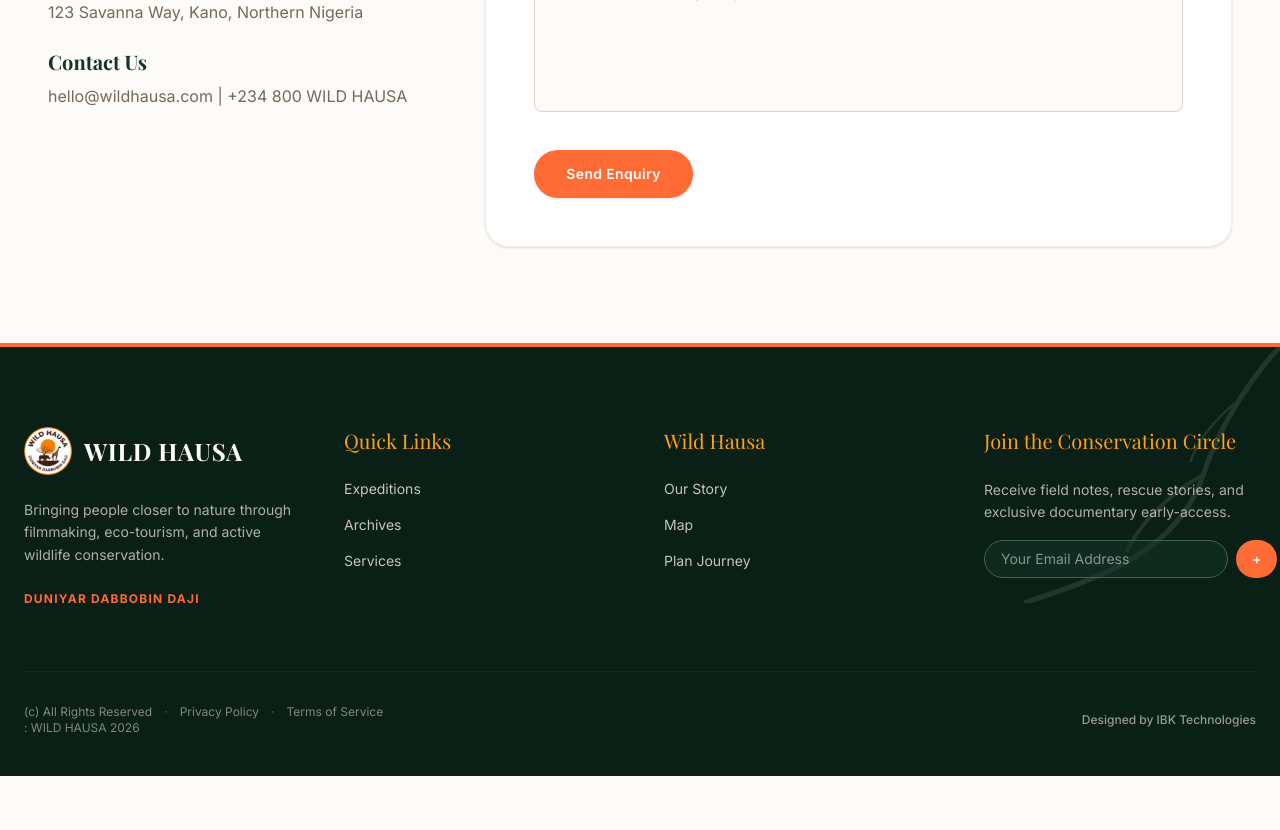
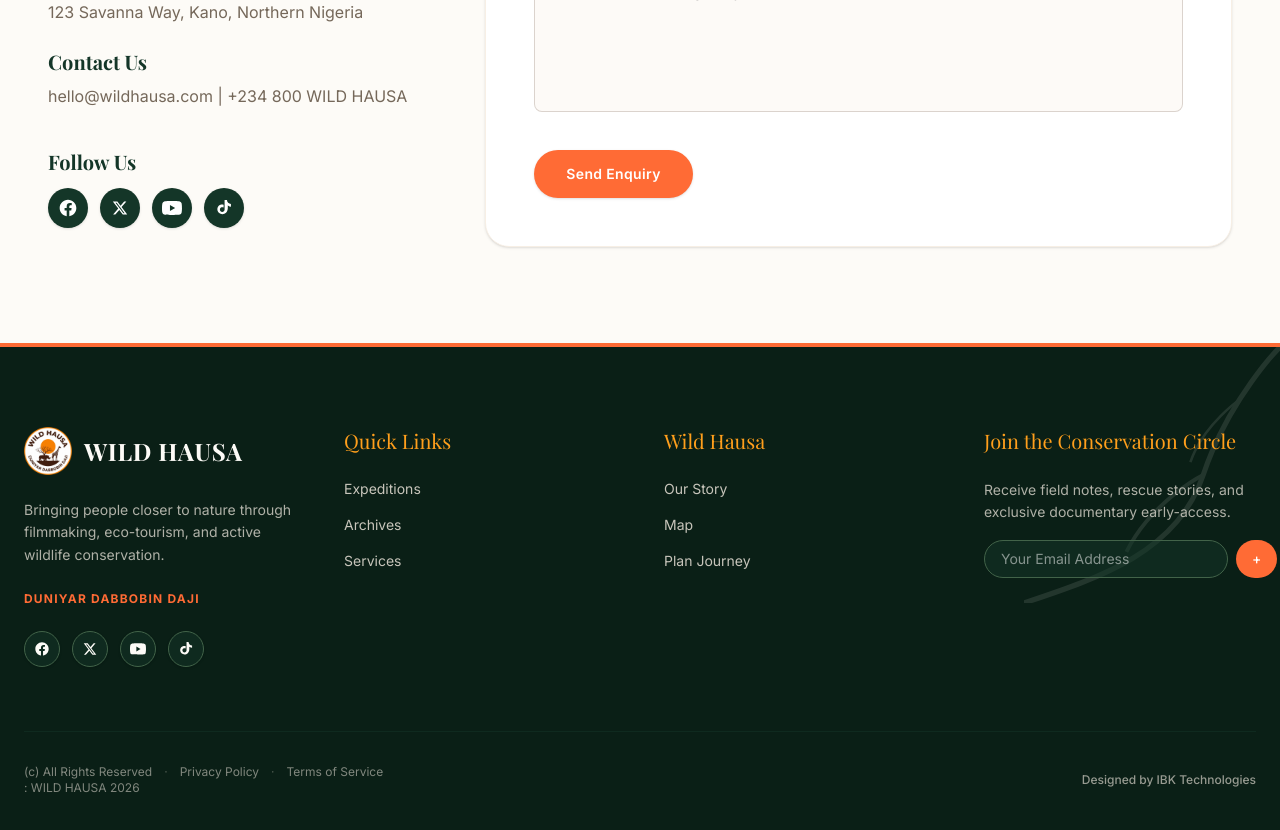
Before and after one commit to ahmanur/Wildlife-Hausa, a Next.js app: page /contact in a window 1280 px wide. Shown: the part 820-1650 px from the top of the page. Before the commit the page ends 1596 px from the top, so only its background shows below. Built offline with nearby package versions, Linux system fonts and the light colour scheme; no server answers; the database is empty; a web font is replaced by a local one.

Commit message:
feat: add social links to contact page/footer and refine blog card grid layout

```diff
--- a/src/app/contact/page.tsx
+++ b/src/app/contact/page.tsx
@@ -104,6 +104,32 @@ function ContactContent() {
               <div>
                 <h4 className="font-bold font-serif text-xl mb-2">{t('contact_us')}</h4>
                 <p className="text-wild-muted">{t('contact_val')}</p>
+              </div>
+
+              <div className="pt-4">
+                <h4 className="font-bold font-serif text-xl mb-3">Follow Us</h4>
+                <div className="flex items-center gap-3">
+                  <a href="https://facebook.com" target="_blank" rel="noopener noreferrer" className="w-10 h-10 rounded-full bg-wild-forest hover:bg-wild-sunset flex items-center justify-center text-white transition-all duration-300 shadow-sm" aria-label="Facebook">
+                    <svg className="w-5 h-5" fill="currentColor" viewBox="0 0 24 24" aria-hidden="true">
+                      <path fillRule="evenodd" d="M22 12c0-5.523-4.477-10-10-10S2 6.477 2 12c0 4.991 3.657 9.128 8.438 9.878v-6.987h-2.54V12h2.54V9.797c0-2.506 1.492-3.89 3.777-3.89 1.094 0 2.238.195 2.238.195v2.46h-1.26c-1.243 0-1.63.771-1.63 1.562V12h2.773l-.443 2.89h-2.33v6.988C18.343 21.128 22 16.991 22 12z" clipRule="evenodd" />
+                    </svg>
+                  </a>
+                  <a href="https://twitter.com" target="_blank" rel="noopener noreferrer" className="w-10 h-10 rounded-full bg-wild-forest hover:bg-wild-sunset flex items-center justify-center text-white transition-all duration-300 shadow-sm" aria-label="Twitter">
+                    <svg className="w-4 h-4" fill="currentColor" viewBox="0 0 24 24" aria-hidden="true">
+                      <path d="M18.244 2.25h3.308l-7.227 8.26 8.502 11.24H16.17l-5.214-6.817L4.99 21.75H1.68l7.73-8.835L1.254 2.25H8.08l4.713 6.231zm-1.161 17.52h1.833L7.084 4.126H5.117z" />
+                    </svg>
+                  </a>
+                  <a href="https://youtube.com" target="_blank" rel="noopener noreferrer" className="w-10 h-10 rounded-full bg-wild-forest hover:bg-wild-sunset flex items-center justify-center text-white transition-all duration-300 shadow-sm" aria-label="YouTube">
+                    <svg className="w-5 h-5" fill="currentColor" viewBox="0 0 24 24" aria-hidden="true">
+                      <path fillRule="evenodd" d="M23.498 6.163a3.003 3.003 0 0 0-2.11-2.11C19.517 3.545 12 3.545 12 3.545s-7.517 0-9.388.508a3.003 3.003 0 0 0-2.11 2.11C0 8.033 0 12 0 12s0 3.967.502 5.837a3.003 3.003 0 0 0 2.11 2.11c1.871.508 9.388.508 9.388.508s7.517 0 9.388-.508a3.003 3.003 0 0 0 2.11-2.11C24 15.967 24 12 24 12s0-3.967-.502-5.837zM9.545 15.568V8.432L15.818 12l-6.273 3.568z" clipRule="evenodd" />
+                    </svg>
+                  </a>
+                  <a href="https://tiktok.com" target="_blank" rel="noopener noreferrer" className="w-10 h-10 rounded-full bg-wild-forest hover:bg-wild-sunset flex items-center justify-center text-white transition-all duration-300 shadow-sm" aria-label="TikTok">
+                    <svg className="w-4 h-4" fill="currentColor" viewBox="0 0 24 24" aria-hidden="true">
+                      <path d="M12.525.02c1.31-.02 2.61-.01 3.91-.02.08 1.53.63 3.09 1.75 4.17 1.12 1.11 2.7 1.62 4.24 1.79v4.03c-1.44-.05-2.89-.52-4.06-1.39-.24-.18-.45-.38-.66-.6V12.1c.01 2.58-.78 5.25-2.67 7.03-2.15 2.05-5.46 2.65-8.22 1.63-2.91-1.05-4.99-4.14-4.83-7.25.13-3.32 2.61-6.26 5.89-6.73 1.18-.18 2.39-.08 3.52.28V11.2c-.89-.48-1.94-.6-2.91-.32-1.48.4-2.58 1.83-2.61 3.37-.02 1.89 1.48 3.55 3.39 3.57 1.9.04 3.55-1.41 3.63-3.3V0z" />
+                    </svg>
+                  </a>
+                </div>
               </div>
             </div>
           </div>
--- a/src/components/layout/Footer.tsx
+++ b/src/components/layout/Footer.tsx
@@ -67,8 +67,31 @@ export function Footer() {
             <p className="text-wild-sand/70 font-sans text-sm leading-relaxed mb-6">
               {t('footer_tagline')}
             </p>
-            <div className="text-wild-sunset text-xs uppercase tracking-widest font-bold">
+            <div className="text-wild-sunset text-xs uppercase tracking-widest font-bold mb-6">
               Duniyar Dabbobin Daji
+            </div>
+            {/* Social Media Links */}
+            <div className="flex items-center gap-3">
+              <a href="https://facebook.com" target="_blank" rel="noopener noreferrer" className="w-9 h-9 rounded-full bg-wild-forest/50 hover:bg-wild-sunset border border-wild-moss hover:border-wild-sunset flex items-center justify-center text-wild-cream hover:text-white transition-all duration-300 shadow-sm" aria-label="Facebook">
+                <svg className="w-4 h-4" fill="currentColor" viewBox="0 0 24 24" aria-hidden="true">
+                  <path fillRule="evenodd" d="M22 12c0-5.523-4.477-10-10-10S2 6.477 2 12c0 4.991 3.657 9.128 8.438 9.878v-6.987h-2.54V12h2.54V9.797c0-2.506 1.492-3.89 3.777-3.89 1.094 0 2.238.195 2.238.195v2.46h-1.26c-1.243 0-1.63.771-1.63 1.562V12h2.773l-.443 2.89h-2.33v6.988C18.343 21.128 22 16.991 22 12z" clipRule="evenodd" />
+                </svg>
+              </a>
+              <a href="https://twitter.com" target="_blank" rel="noopener noreferrer" className="w-9 h-9 rounded-full bg-wild-forest/50 hover:bg-wild-sunset border border-wild-moss hover:border-wild-sunset flex items-center justify-center text-wild-cream hover:text-white transition-all duration-300 shadow-sm" aria-label="Twitter">
+                <svg className="w-3.5 h-3.5" fill="currentColor" viewBox="0 0 24 24" aria-hidden="true">
+                  <path d="M18.244 2.25h3.308l-7.227 8.26 8.502 11.24H16.17l-5.214-6.817L4.99 21.75H1.68l7.73-8.835L1.254 2.25H8.08l4.713 6.231zm-1.161 17.52h1.833L7.084 4.126H5.117z" />
+                </svg>
+              </a>
+              <a href="https://youtube.com" target="_blank" rel="noopener noreferrer" className="w-9 h-9 rounded-full bg-wild-forest/50 hover:bg-wild-sunset border border-wild-moss hover:border-wild-sunset flex items-center justify-center text-wild-cream hover:text-white transition-all duration-300 shadow-sm" aria-label="YouTube">
+                <svg className="w-4 h-4" fill="currentColor" viewBox="0 0 24 24" aria-hidden="true">
+                  <path fillRule="evenodd" d="M23.498 6.163a3.003 3.003 0 0 0-2.11-2.11C19.517 3.545 12 3.545 12 3.545s-7.517 0-9.388.508a3.003 3.003 0 0 0-2.11 2.11C0 8.033 0 12 0 12s0 3.967.502 5.837a3.003 3.003 0 0 0 2.11 2.11c1.871.508 9.388.508 9.388.508s7.517 0 9.388-.508a3.003 3.003 0 0 0 2.11-2.11C24 15.967 24 12 24 12s0-3.967-.502-5.837zM9.545 15.568V8.432L15.818 12l-6.273 3.568z" clipRule="evenodd" />
+                </svg>
+              </a>
+              <a href="https://tiktok.com" target="_blank" rel="noopener noreferrer" className="w-9 h-9 rounded-full bg-wild-forest/50 hover:bg-wild-sunset border border-wild-moss hover:border-wild-sunset flex items-center justify-center text-wild-cream hover:text-white transition-all duration-300 shadow-sm" aria-label="TikTok">
+                <svg className="w-3.5 h-3.5" fill="currentColor" viewBox="0 0 24 24" aria-hidden="true">
+                  <path d="M12.525.02c1.31-.02 2.61-.01 3.91-.02.08 1.53.63 3.09 1.75 4.17 1.12 1.11 2.7 1.62 4.24 1.79v4.03c-1.44-.05-2.89-.52-4.06-1.39-.24-.18-.45-.38-.66-.6V12.1c.01 2.58-.78 5.25-2.67 7.03-2.15 2.05-5.46 2.65-8.22 1.63-2.91-1.05-4.99-4.14-4.83-7.25.13-3.32 2.61-6.26 5.89-6.73 1.18-.18 2.39-.08 3.52.28V11.2c-.89-.48-1.94-.6-2.91-.32-1.48.4-2.58 1.83-2.61 3.37-.02 1.89 1.48 3.55 3.39 3.57 1.9.04 3.55-1.41 3.63-3.3V0z" />
+                </svg>
+              </a>
             </div>
           </div>
 
```
Also changed, not shown: src/app/conservation/page.tsx (+70 -27 lines).
